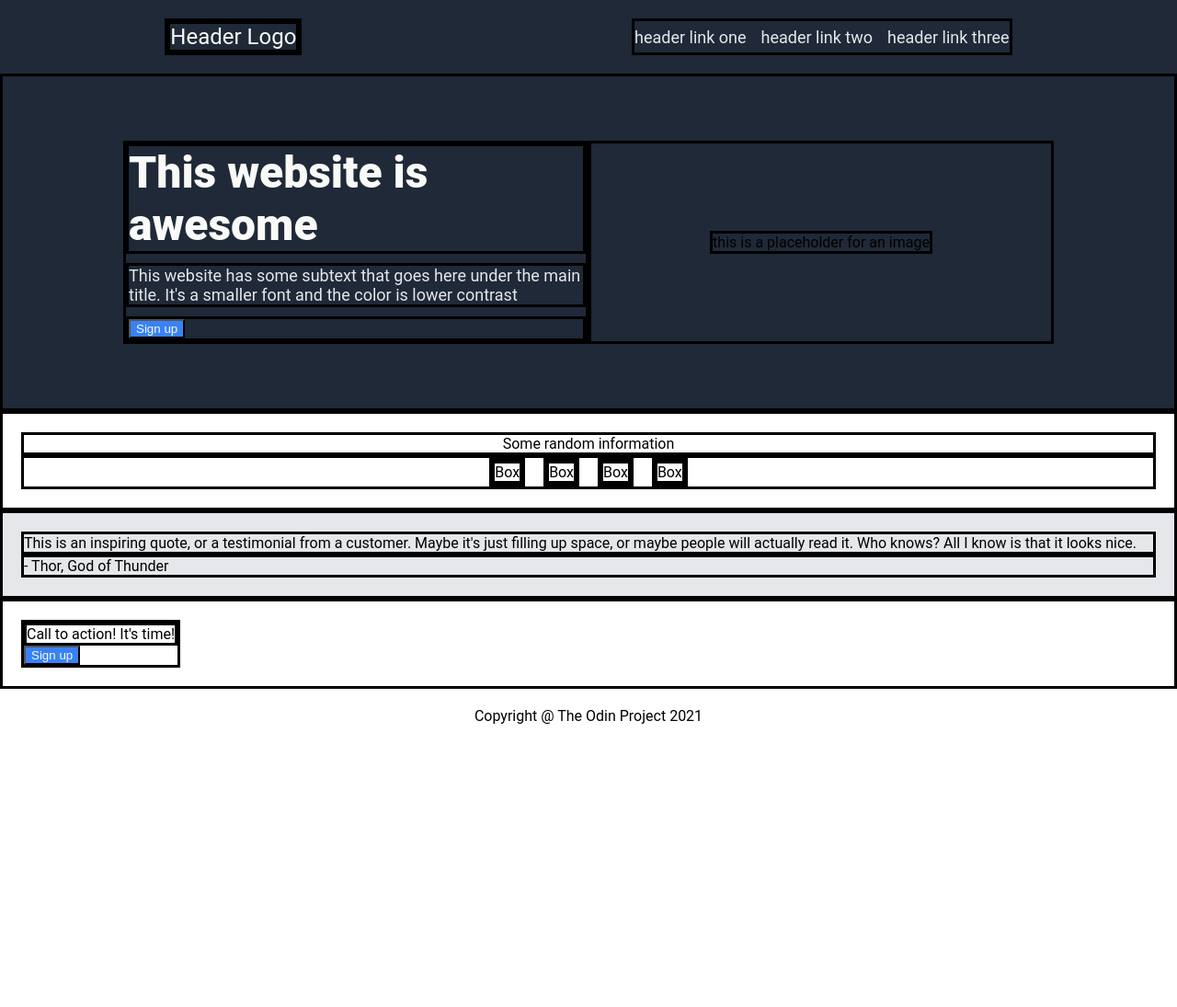
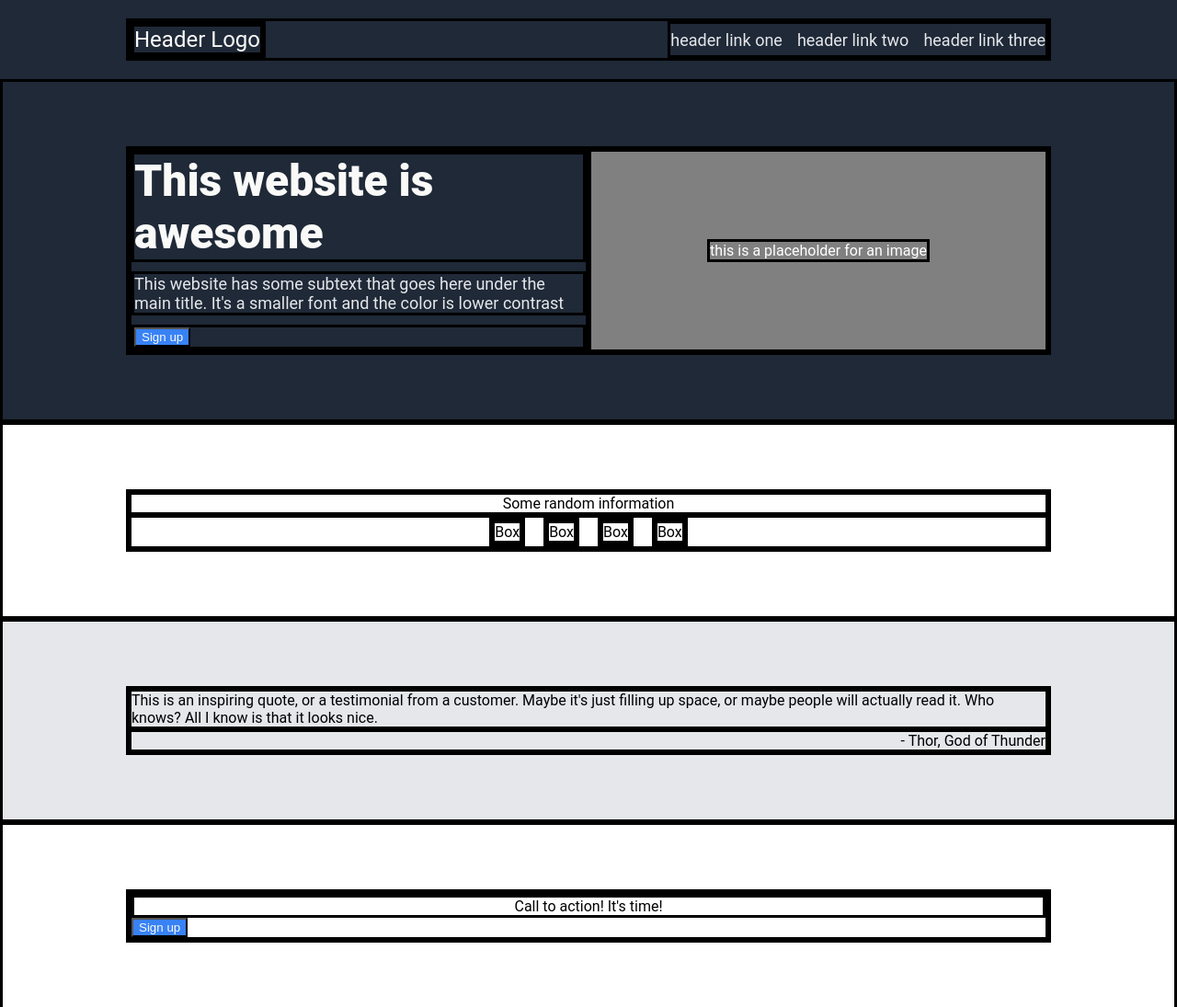
Before and after one commit to larcodan/landing-page-odin, a plain HTML site: page index.html in a window 1280 px wide. Shown: the top 1095 px of the page at 92% size. Before the commit the page ends 808 px from the top, so only its background shows below. Drawn offline with Linux system fonts and the light colour scheme.

Commit message:
Created containers within existing container to fix alignment, made the width of these containers 1000px. Centered everything and added grey color to placeholder image.

```diff
--- a/index.html
+++ b/index.html
@@ -8,6 +8,7 @@
 </head>
 <body>
     <div class="header">
+        <div class="head-content">
             <div class="head-left">
                 <div class="head-logo">
                     Header Logo
@@ -20,12 +21,14 @@
                     <li><a>header link three</a></li>
                 </ul>
             </div>
+        </div>
 
     </div>
 
     <div class="body">
 
         <div class="container-one">
+            <div class="one-content">
                 <div class="one-left">
                     <div class="one-title">This website is awesome</div>
                     <div class="one-subtext">This website has some subtext that goes here under the main title. It's a smaller font and the color is lower contrast</div>
@@ -37,8 +40,10 @@
                     <div class="one-image">this is a placeholder for an image</div>
                 </div>
             </div>
+        </div>
 
         <div class="container-two">
+            <div class="two-content">
                 <div class="two-title">Some random information</div>
                 <div class="info-boxes">
                     <div class="info"><div class="text">Box</div></div>
@@ -47,18 +52,22 @@
                     <div class="info"><div class="text">Box</div></div>
                 </div>
             </div>
+        </div>
 
         <div class="container-three">
+            <div class="three-content">
                 <div class="quote">This is an inspiring quote, or a testimonial from a customer. Maybe it's just filling up space, or maybe people will actually read it. Who knows? All I know is that it looks nice.</div>
                 <div class="signature">- Thor, God of Thunder</div>
             </div>
+        </div>
 
         <div class="container-four">
-            <div class="box">
-                <div class="text">Call to action! It's time!</div>
+            <div class="four-content">
+                <div class="four-box">
+                    <div class="box-text">Call to action! It's time!</div>
                     <button class="sign-up">Sign up</button>
                 </div>
-
+            </div>
         </div>
 
     </div>
--- a/style.css
+++ b/style.css
@@ -1,7 +1,6 @@
 body {
     height: 100vh;
     margin: 0;
-    overflow: hidden;
     font-family: Roboto, sans-serif;
     display: flex;
     flex-direction: column;
@@ -12,8 +11,15 @@ body {
 .header {
     display: flex;
     background-color: #1F2937;
-    justify-content: space-around;
     padding: 20px 0;
+    justify-content: center;
+}
+
+.head-content {
+    width: 1000px;
+    flex: 1, 1, auto;
+    display: flex;
+    justify-content: space-between;
 }
 
 .header div {
@@ -50,9 +56,14 @@ ul {
     padding: 70px 0;
 }
 
+.one-content {
+    width: 1000px;
+    flex: 1, 1, auto;
+    display: flex;
+}
+
 .one-left, .one-right {
-    width: 500px;
-    flex: 1, 1, auto;
+    flex: 1;
 }
 
 .one-left {
@@ -65,6 +76,11 @@ ul {
     display: flex;
     align-items: center;
     justify-content: center;
+    background-color: grey;
+}
+
+.one-image {
+    color: white;
 }
 
 .head-logo {
@@ -90,10 +106,20 @@ ul {
 
 
 .container-two {
-    padding: 20px;
     display: flex;
     justify-content: center;
+    padding: 70px 0;
+}
+
+.two-content {
+    width: 1000px;
+    flex: 1, 1, 0;
+    display: flex;
     flex-direction: column;
+}
+
+.two-title, .info-boxes {
+    flex: 1;
 }
 
 .two-title {
@@ -112,16 +138,42 @@ ul {
 
 
 .container-three {
-    padding: 20px;
+    display: flex;
+    justify-content: center;
+    background-color: #E5E7EB;
+    padding: 70px 0;
+}
+
+.three-content {
+    width: 1000px;
+    flex: 1, 1, 0;
     display: flex;
     flex-direction: column;
-    background-color: #E5E7EB;
+}
+
+
+
+.signature {
+    text-align: right;
 }
 
 
 .container-four {
-    padding: 20px;
+    padding: 70px 0;
     display: flex;
+    justify-content: center;
+
+}
+
+.four-content {
+    width: 1000px;
+    flex: 1, 1, 0;
+    display: flex;
+    flex-direction: column;
+}
+
+.box-text {
+    text-align: center;
 }
 
 .footer {
```
Lines whose indentation alone changed are shown as unchanged.
